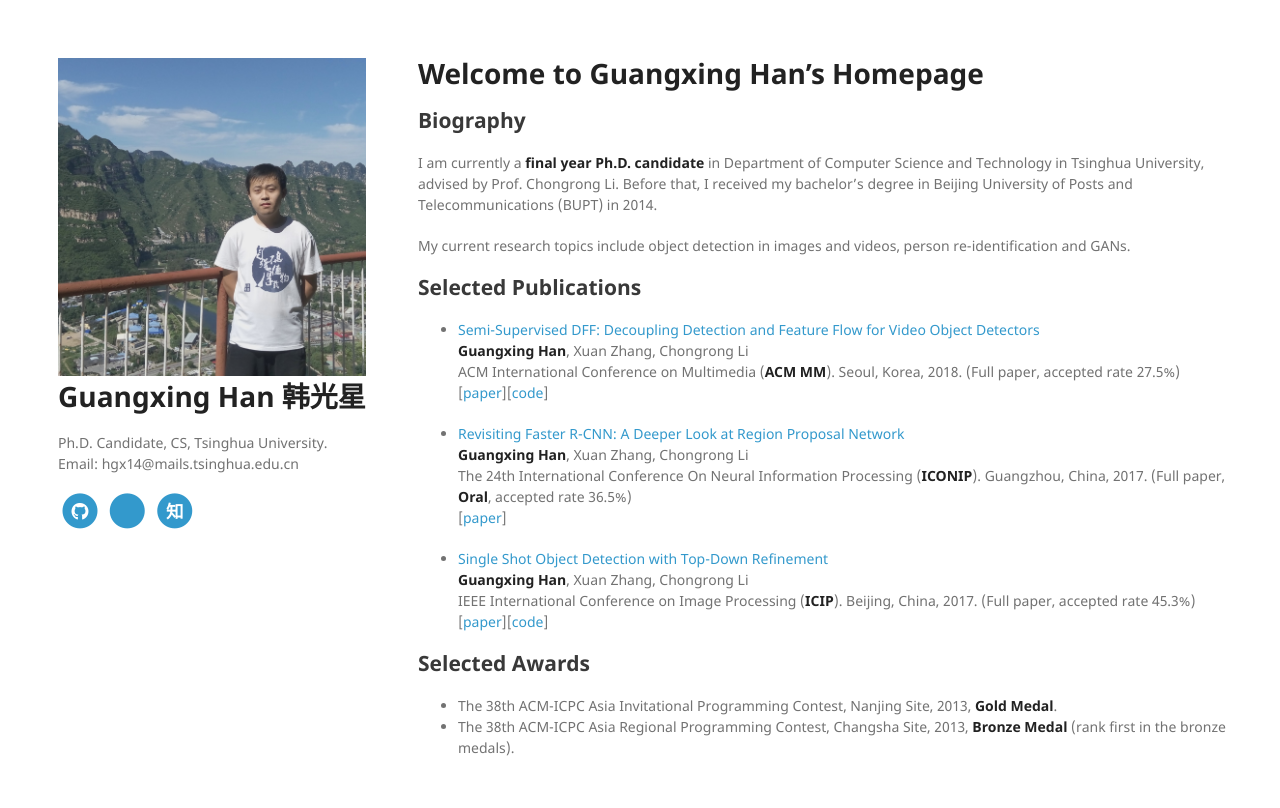
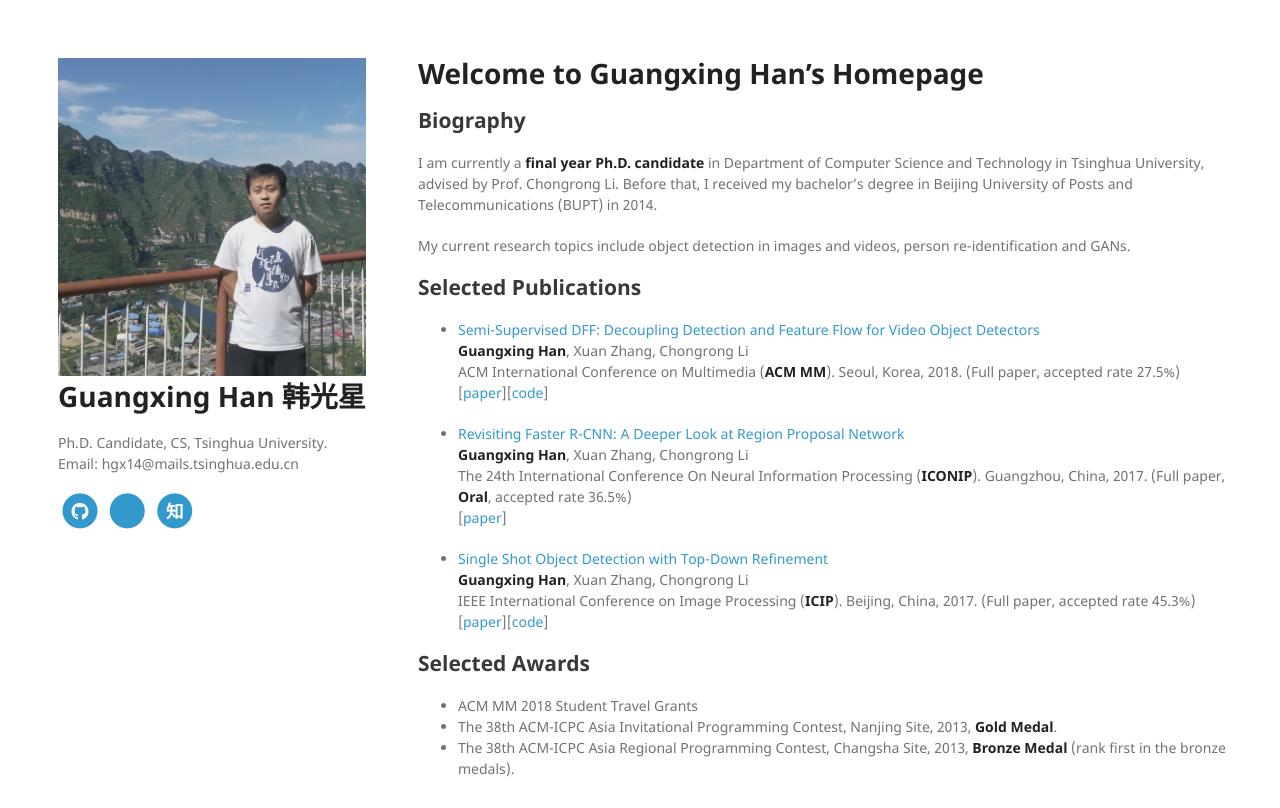
Before and after one commit to GuangxingHan/guangxinghan.github.io, a Jekyll site: the page built from index.md, in a window 1280 px wide and 1233 px high. Shown: the top 808 px of the window. Built offline with Jekyll 4.4.1, drawn with Linux system fonts in a browser that asks for light colours; nearby versions of some CDN libraries; our own code applies the rules of GitHub Pages for plain Markdown files; a style sheet for code colours, icons or effects is not loaded; grey boxes are pictures that could not be loaded.

Commit message:
Update index.md

```diff
--- a/index.md
+++ b/index.md
@@ -16,5 +16,6 @@ My current research topics include object detection in images and videos, person
 
 ## Selected Awards
 
+* ACM MM 2018 Student Travel Grants
 * The 38th ACM-ICPC Asia Invitational Programming Contest, Nanjing Site, 2013, **Gold Medal**.
 * The 38th ACM-ICPC Asia Regional Programming Contest, Changsha Site, 2013, **Bronze Medal** (rank first in the bronze medals).
```
